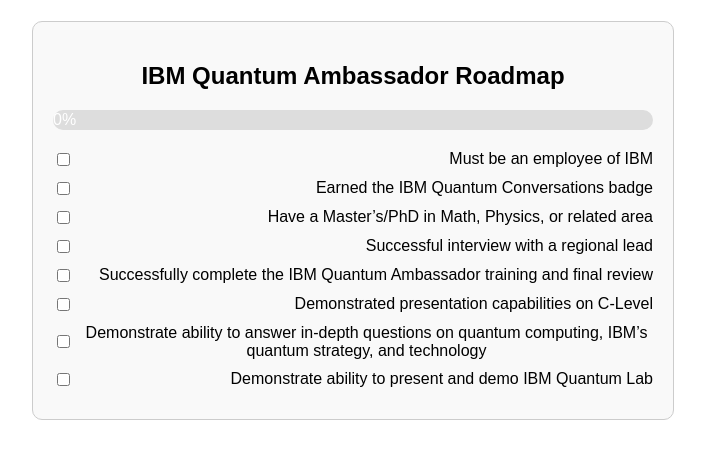
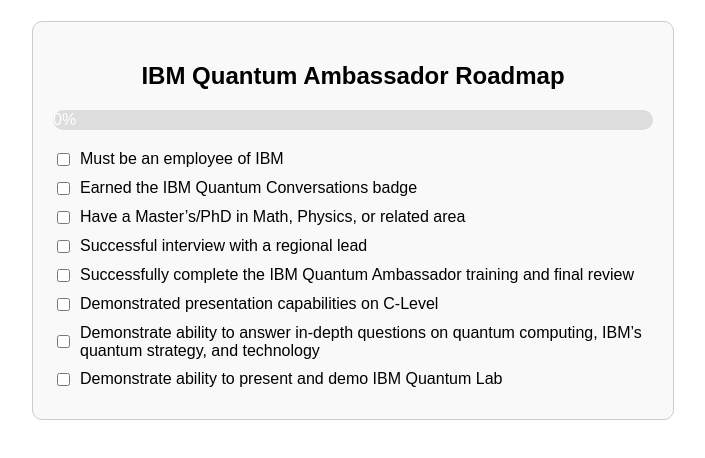
Before and after one commit to w1etse/Quantum_Roadmap, a plain HTML site: page index.html in a window 1280 px wide. Shown: the part 98-556 px from the top of the page, without its empty margins (287-992 px from the left). Drawn offline with Linux system fonts and the light colour scheme.

Commit message:
Aligned text right of boxes

```diff
--- a/index.html
+++ b/index.html
@@ -17,6 +17,7 @@
             border: 1px solid #ccc;
             border-radius: 10px;
             background-color: #f9f9f9;
+            text-align: left;
         }
         h2 {
             text-align: center;
@@ -24,7 +25,6 @@
         .task {
             display: flex;
             align-items: center;
-            justify-content: space-between;
             margin: 10px 0;
         }
         .task input {
@@ -85,14 +85,14 @@
         <div class="progress-container">
             <div class="progress-bar" id="progress-bar">0%</div>
         </div>
-        <div class="task"><input type="checkbox"> Must be an employee of IBM</div>
-        <div class="task"><input type="checkbox"> Earned the IBM Quantum Conversations badge</div>
-        <div class="task"><input type="checkbox"> Have a Master’s/PhD in Math, Physics, or related area</div>
-        <div class="task"><input type="checkbox"> Successful interview with a regional lead</div>
-        <div class="task"><input type="checkbox"> Successfully complete the IBM Quantum Ambassador training and final review</div>
-        <div class="task"><input type="checkbox"> Demonstrated presentation capabilities on C-Level</div>
-        <div class="task"><input type="checkbox"> Demonstrate ability to answer in-depth questions on quantum computing, IBM’s quantum strategy, and technology</div>
-        <div class="task"><input type="checkbox"> Demonstrate ability to present and demo IBM Quantum Lab</div>
+        <div class="task"><input type="checkbox"><span> Must be an employee of IBM</span></div>
+        <div class="task"><input type="checkbox"><span> Earned the IBM Quantum Conversations badge</span></div>
+        <div class="task"><input type="checkbox"><span> Have a Master’s/PhD in Math, Physics, or related area</span></div>
+        <div class="task"><input type="checkbox"><span> Successful interview with a regional lead</span></div>
+        <div class="task"><input type="checkbox"><span> Successfully complete the IBM Quantum Ambassador training and final review</span></div>
+        <div class="task"><input type="checkbox"><span> Demonstrated presentation capabilities on C-Level</span></div>
+        <div class="task"><input type="checkbox"><span> Demonstrate ability to answer in-depth questions on quantum computing, IBM’s quantum strategy, and technology</span></div>
+        <div class="task"><input type="checkbox"><span> Demonstrate ability to present and demo IBM Quantum Lab</span></div>
     </div>
 </body>
 </html>
```
